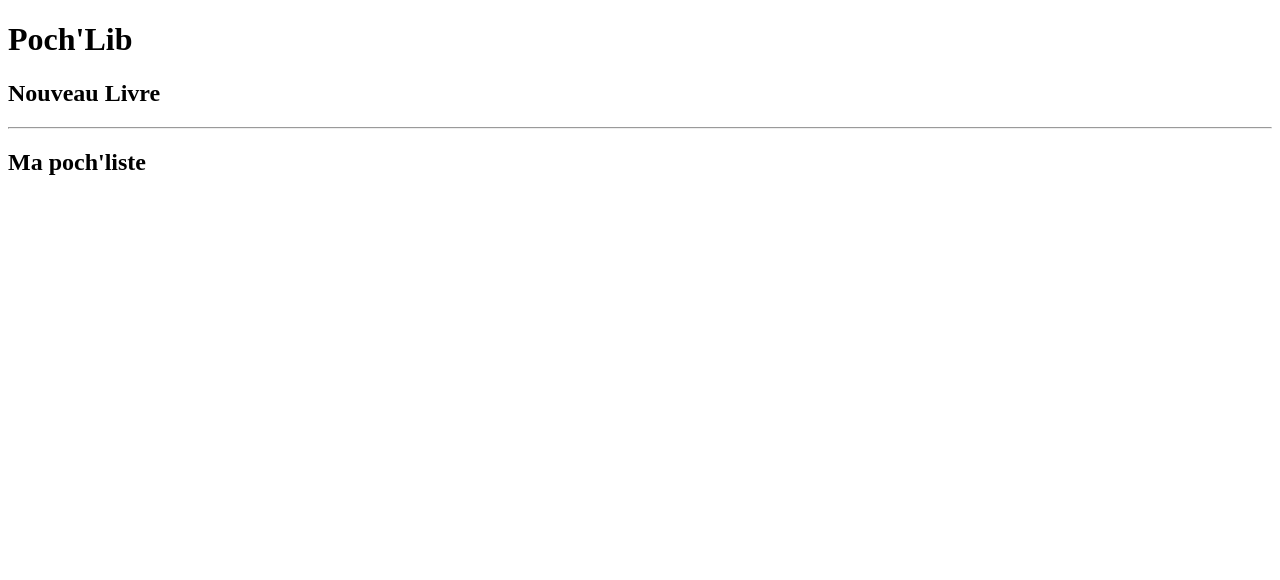
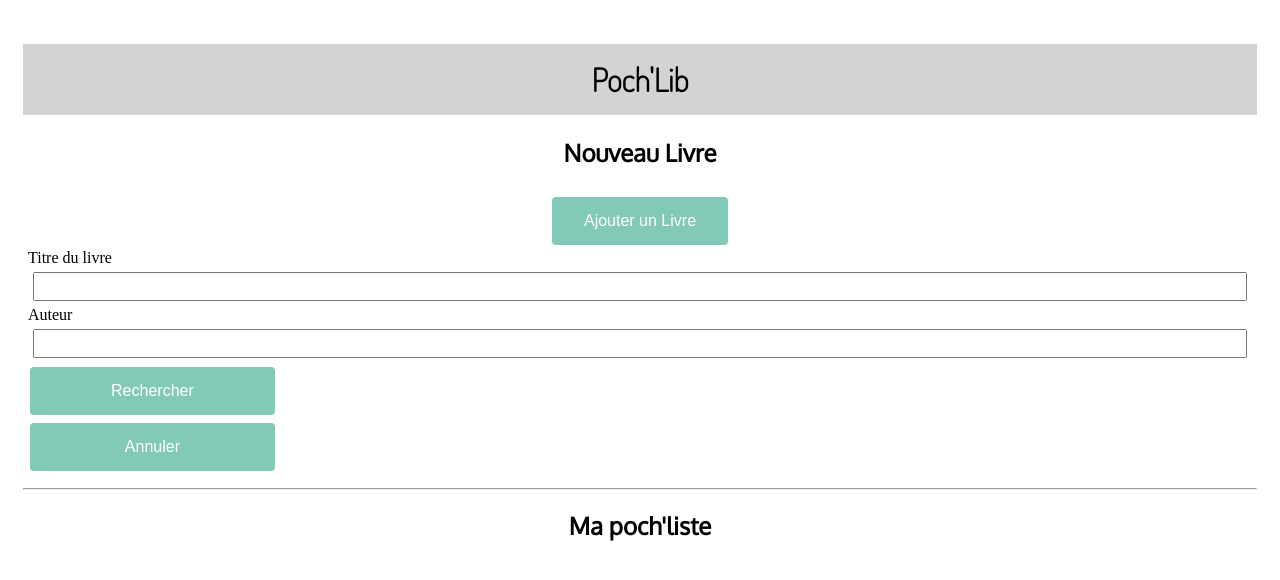
Before and after one commit to ManuelaQuertier/PochLib, a plain HTML site: page index copie.html in a window 1280 px wide. Drawn offline with Linux system fonts and the light colour scheme.

Commit message:
connect css on html, first page setup

```diff
--- a/index copie.html
+++ b/index copie.html
@@ -4,11 +4,23 @@
 		<title>Poch'Lib</title>
 		<meta charset="utf-8" />
 		<meta name="viewport" content="width=device-width, initial-scale=1">
+		<link href="index.css" rel="stylesheet">
   	</head>
   	<body>
 		<div id="myBooks">
 			<h1 class="title">Poch'Lib</h1>
-			<h2 class="h2">Nouveau Livre</h2>
+			<h2>Nouveau Livre</h2>
+			<div class="form">
+				<button class="button">Ajouter un Livre</button>
+				<form action="">
+					<label for="bookTitle">Titre du livre</label>
+					<input type="text" id="bookTitle" name="bookTitle">
+					<label for="author">Auteur</label>
+					<input type="text" id="author" name="author">
+					<input type="submit" value="Rechercher">
+					<input type="submit" value="Annuler">
+				</form>
+			</div>
 			<hr>
 			<div id="content">
 				<h2>Ma poch'liste</h2>
--- /dev/null
+++ b/index.css
@@ -0,0 +1,62 @@
+@import url('https://fonts.googleapis.com/css2?family=Dosis:wght@200&family=Oxygen&display=swap');
+
+body {
+    padding: 15px;
+}
+h1 {
+    text-align: center;
+    background-color: lightgray;
+    font-family: 'Dosis', sans-serif;
+    padding: 15px;
+}
+ h2 {
+    text-align: center;
+    font-family: 'Oxygen', sans-serif;
+ }
+
+ .form{
+ display: flex;
+ align-items: center;
+ flex-direction: column;
+ padding: 5px;
+ }
+
+ input {
+    margin: 5px;
+    padding: 5px;
+ }
+
+ input[type="submit"] {
+    width: 20%;
+    background-color: #82c9b8;
+    border: none;
+    color: white;
+    padding: 15px 32px;
+    text-align: center;
+    text-decoration: none;
+    display: inline-block;
+    font-size: 16px;
+    margin: 4px 2px;
+    cursor: pointer;
+    border-radius: 4px;
+ }
+
+ form {
+    display: flex;
+    flex-direction: column;
+    width: 100%;
+ }
+
+ .button {
+    background-color: #82c9b8;
+    border: none;
+    color: white;
+    padding: 15px 32px;
+    text-align: center;
+    text-decoration: none;
+    display: inline-block;
+    font-size: 16px;
+    margin: 4px 2px;
+    cursor: pointer;
+    border-radius: 4px;
+  }
```
